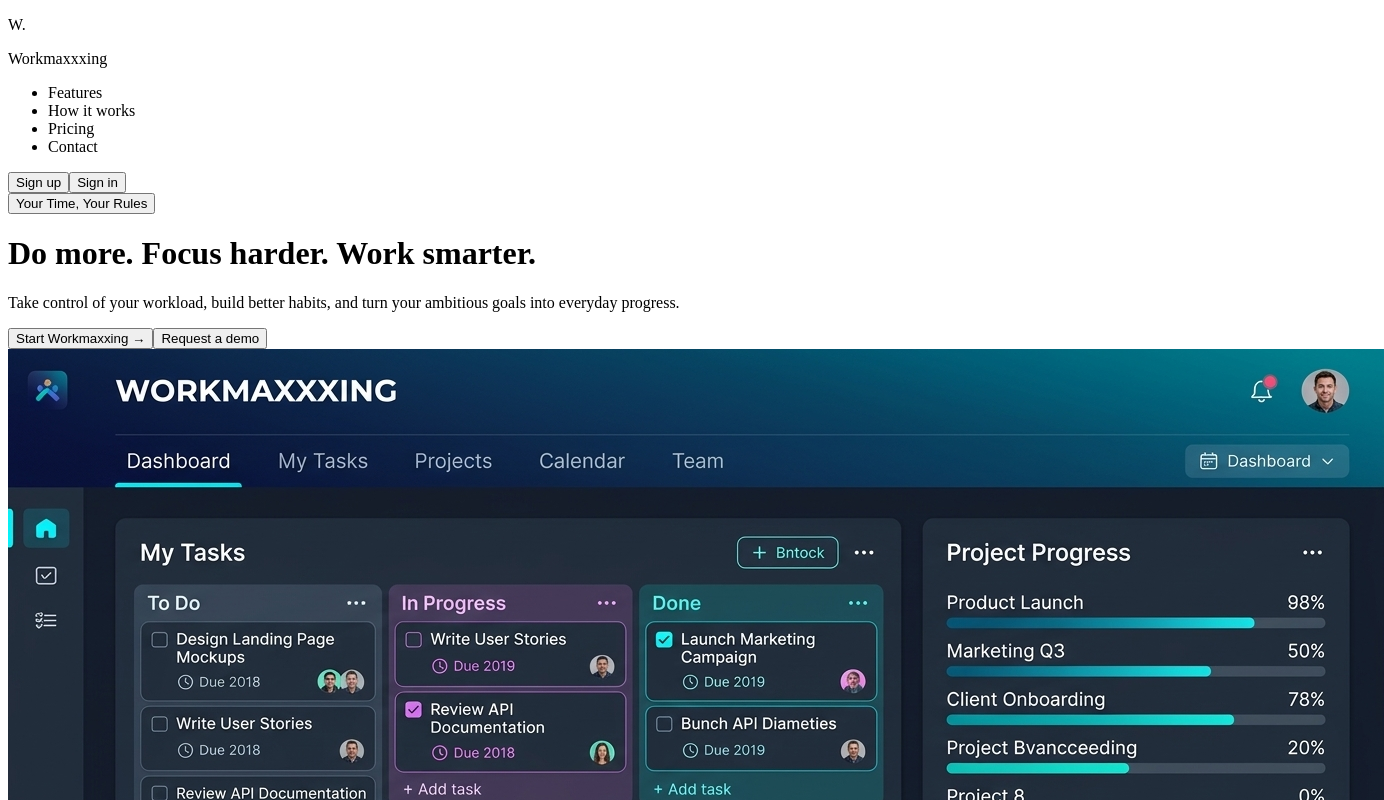
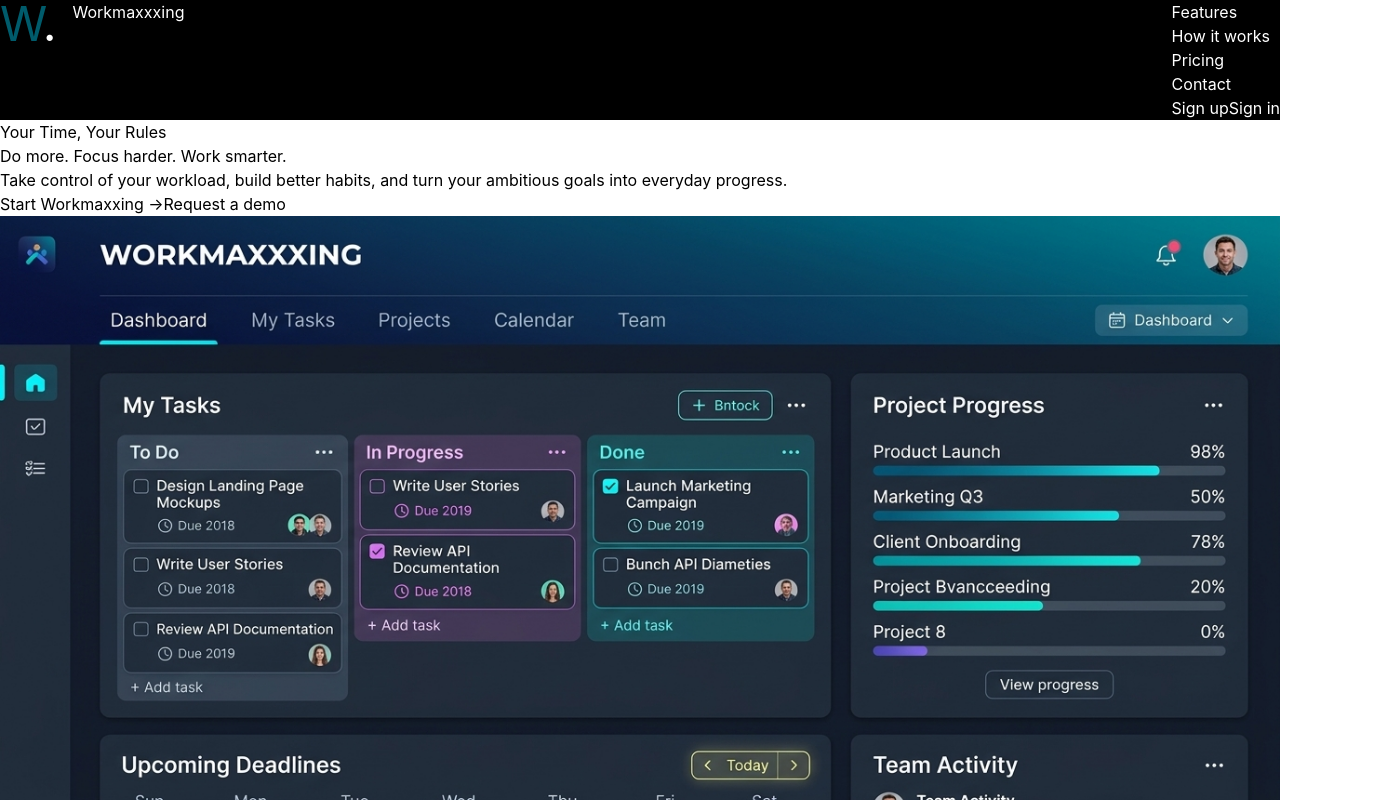
Before and after one commit to hrrshpal/assignment-sg, a React (Vite) app: page / in a window 1280 px wide. Shown: the top 800 px of the page, 1384 px wide, since content can reach past the window. Built offline with nearby package versions, Linux system fonts and the light colour scheme.

Commit message:
added tailwind and fonts

```diff
--- a/components/Navbar.jsx
+++ b/components/Navbar.jsx
@@ -2,10 +2,10 @@ import React from 'react'
 
 const Navbar = () => {
   return (
-    <div>
+    <div className='flex justify-between bg-black text-white'>
 
-        <div>
-            <p>W.</p>
+        <div className='flex gap-4'>
+            <p className='text-5xl font-[.montserrat-heading] text-[#005B6B]'>W<span className='text-white'>.</span></p>
             <span>Workmaxxxing</span>
         </div>
 
--- a/index.html
+++ b/index.html
@@ -4,6 +4,7 @@
     <meta charset="UTF-8" />
     <link rel="icon" type="image/svg+xml" href="/favicon.svg" />
     <meta name="viewport" content="width=device-width, initial-scale=1.0" />
+    <link href="/src/style.css" rel="stylesheet">
     <title>assignment</title>
   </head>
   <body>
--- a/package.json
+++ b/package.json
@@ -10,8 +10,10 @@
     "preview": "vite preview"
   },
   "dependencies": {
+    "@tailwindcss/vite": "^4.3.5",
     "react": "^19.3.1",
-    "react-dom": "^19.3.1"
+    "react-dom": "^19.3.1",
+    "tailwindcss": "^4.3.5"
   },
   "devDependencies": {
     "@eslint/js": "^10.0.1",
--- a/src/main.jsx
+++ b/src/main.jsx
@@ -1,6 +1,7 @@
 import { StrictMode } from 'react'
 import { createRoot } from 'react-dom/client'
 import App from './App.jsx'
+import '../src/style.css'
 
 createRoot(document.getElementById('root')).render(
   <StrictMode>
--- /dev/null
+++ b/src/style.css
@@ -0,0 +1,25 @@
+@import "tailwindcss";
+@import url('https://fonts.googleapis.com/css2?family=Agrave+Pro:wght@100..700&family=Montserrat:ital,wght@0,100..900;1,100..900&family=Outfit:wght@100..900&family=Prata&family=Zeyada&display=swap');
+
+
+
+.agrave-pro-heading {
+  font-family: "Agrave Pro", cursive;
+  font-optical-sizing: auto;
+  font-weight: 500;
+  font-style: normal;
+}
+
+.zeyada-regular {
+  font-family: "Zeyada", cursive;
+  font-weight: 400;
+  font-style: normal;
+}
+
+
+.montserrat-heading {
+  font-family: "Montserrat", sans-serif;
+  font-optical-sizing: auto;
+  font-weight: 900;
+  font-style: normal;
+}
--- a/vite.config.js
+++ b/vite.config.js
@@ -1,7 +1,8 @@
 import react from '@vitejs/plugin-react'
 import { defineConfig } from 'vite'
+import tailwindcss from '@tailwindcss/vite'
 
 // https://vite.dev/config/
 export default defineConfig({
-  plugins: [react()],
+  plugins: [react(), tailwindcss()],
 })
```
Also changed, not shown: 1 other file (tests, documents, lock files or other folders).
